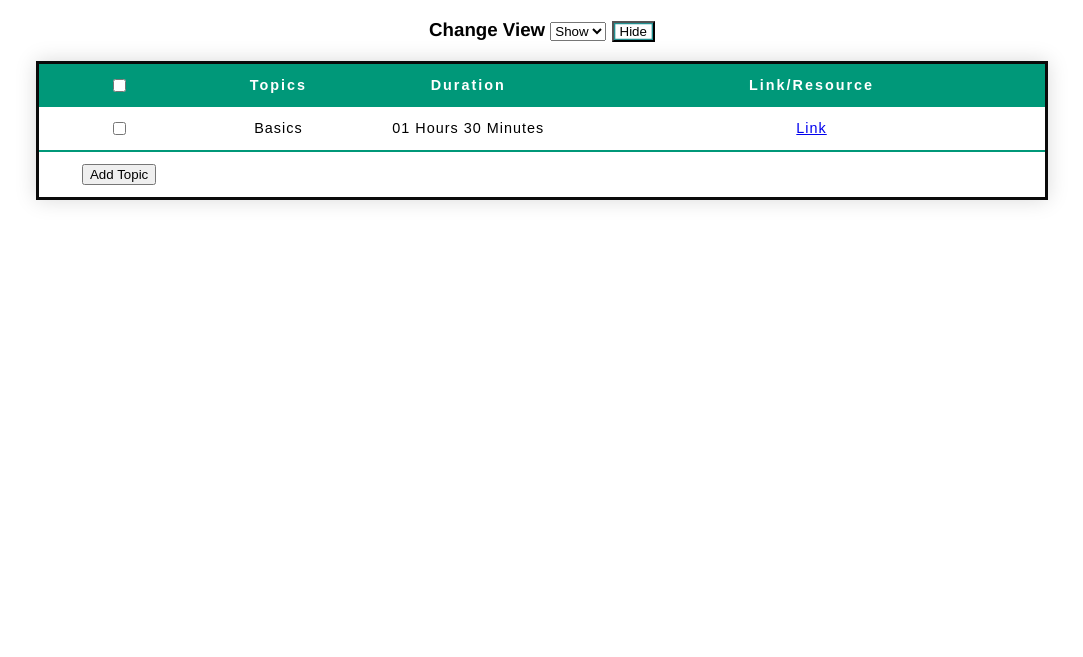
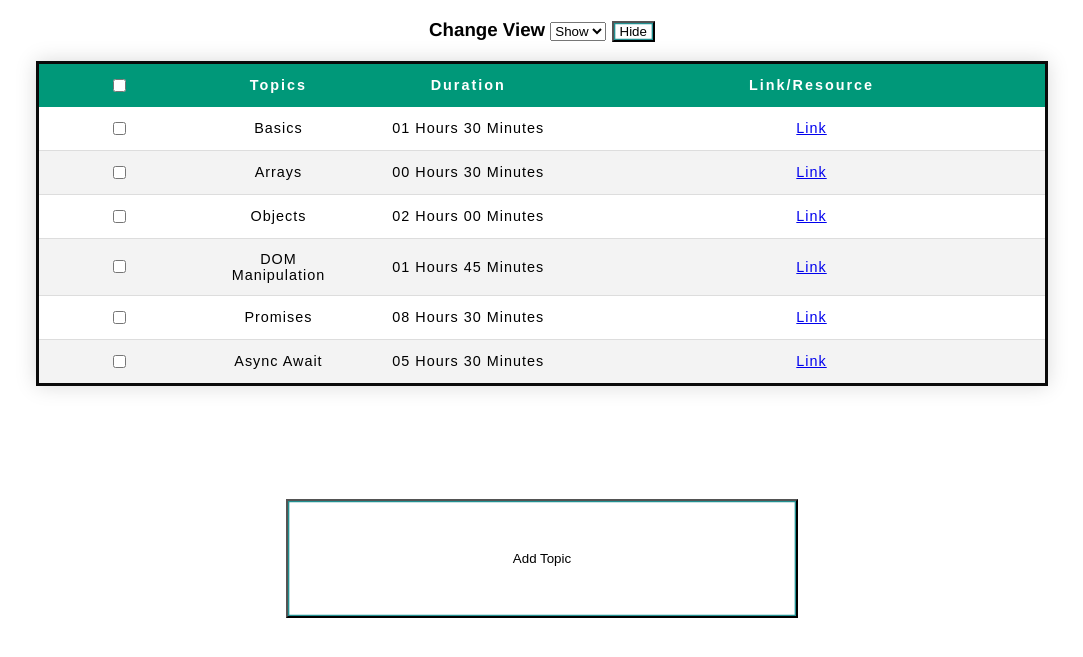
Before and after one commit to umairabidUC/js-assignment-1, a plain HTML site: page index.html in a window 1280 px wide. Shown: the part 61-718 px from the top of the page, without its empty margins (98-1181 px from the left). Drawn offline with Linux system fonts and the light colour scheme.

Commit message:
Fixed the issues mentioned

```diff
--- a/index.html
+++ b/index.html
@@ -38,30 +38,57 @@
                     <td>01 Hours 30 Minutes</td>
                     <td><a href="https://github.com/Asabeneh/30-Days-Of-JavaScript/blob/master/readMe.md"> Link </td>
                 </tr>
+                <tr class="show">
+                    <td><input type="checkbox" class="row-ckbx" /></td>
+                    <td>Arrays</td>
+                    <td>00 Hours 30 Minutes</td>
+                    <td><a href="https://github.com/Asabeneh/30-Days-Of-JavaScript/blob/master/readMe.md"> Link </td>
+                </tr>
+                <tr class="show">
+                    <td><input type="checkbox" class="row-ckbx" /></td>
+                    <td>Objects</td>
+                    <td>02 Hours 00 Minutes</td>
+                    <td><a href="https://github.com/Asabeneh/30-Days-Of-JavaScript/blob/master/readMe.md"> Link </td>
+                </tr>
+                <tr class="show">
+                    <td><input type="checkbox" class="row-ckbx" /></td>
+                    <td>DOM Manipulation</td>
+                    <td>01 Hours 45 Minutes</td>
+                    <td><a href="https://github.com/Asabeneh/30-Days-Of-JavaScript/blob/master/readMe.md"> Link </td>
+                </tr>
+                <tr class="hide">
+                    <td><input type="checkbox" class="row-ckbx" /></td>
+                    <td>Promises</td>
+                    <td>08 Hours 30 Minutes</td>
+                    <td><a href="https://github.com/Asabeneh/30-Days-Of-JavaScript/blob/master/readMe.md"> Link </td>
+                </tr>
+                <tr class="hide">
+                    <td><input type="checkbox" class="row-ckbx" /></td>
+                    <td>Async Await</td>
+                    <td>05 Hours 30 Minutes</td>
+                    <td><a href="https://github.com/Asabeneh/30-Days-Of-JavaScript/blob/master/readMe.md"> Link </td>
+                </tr>
             </tbody>
             <tfoot>
-                <tr>
-                    <td>
-                        <button id="btn-add">Add Topic</button>
-                    </td>
-                </tr>
             </tfoot>
         </table>
+        <button id="btn-add" class="btn" style="text-align: center; padding: 50px; position:absolute; top: 70%; left: 30%; width: 40%;">Add Topic</button>
     </div>
     </div>
     <div id="overlay">
         <div id="overlay_content">
+            <button id="close-overlay" style="position: absolute; left: 90%;">X</button>
             <h1>Add Topic</h1>
             <form method="POST" id="form" , name="formTopic">
                 <label>Topic Name: </label>
-                <input type="text" id="topic" name="topic" />
+                <input type="text" id="topic" name="topic" required/>
                 <label>Hours: </label>
-                <input type="number" id="hours" min="0" name="hours" />
+                <input type="number" id="hours" min="0" name="hours" required/>
                 <label>Minutes</label>
-                <input type="number" id="mins" min="1" max="59" name="mins" />
+                <input type="number" id="mins" min="1" max="59" name="mins" required/>
                 <label>Link/Resource: </label>
                 <input type="text" id="link" name="link">
-                <button class="btn" id="btn-add-topic" type="submit" name="submit">Submit</button>
+                <button class="btn" id="btn-add-topic" type="submit" name="submit" style="padding: 10px;">Submit</button>
             </form>
         </div>
     </div>
--- a/main.js
+++ b/main.js
@@ -11,6 +11,11 @@ function toggleOverlay() {
 }
 let addTopic = document.getElementById("btn-add")
 addTopic.addEventListener("click", toggleOverlay)
+
+let closeOverlay = document.getElementById("close-overlay")
+closeOverlay.addEventListener("click", ()=> {
+    toggleOverlay();
+})
 
 let btnShowHide = document.querySelectorAll(".showHide")
 
@@ -52,6 +57,7 @@ function viewChanger(){
         }
         document.getElementById("view-toggle").innerText = "Hide";
         document.getElementById("btn-add").style.display = "table-row";
+        uncheck();
 
     }
     if(view.value == "hide"){
@@ -65,6 +71,7 @@ function viewChanger(){
         }
         document.getElementById("view-toggle").innerText = "Show";
         document.getElementById("btn-add").style.display = "none";
+        uncheck();
     }
 
 }
```
